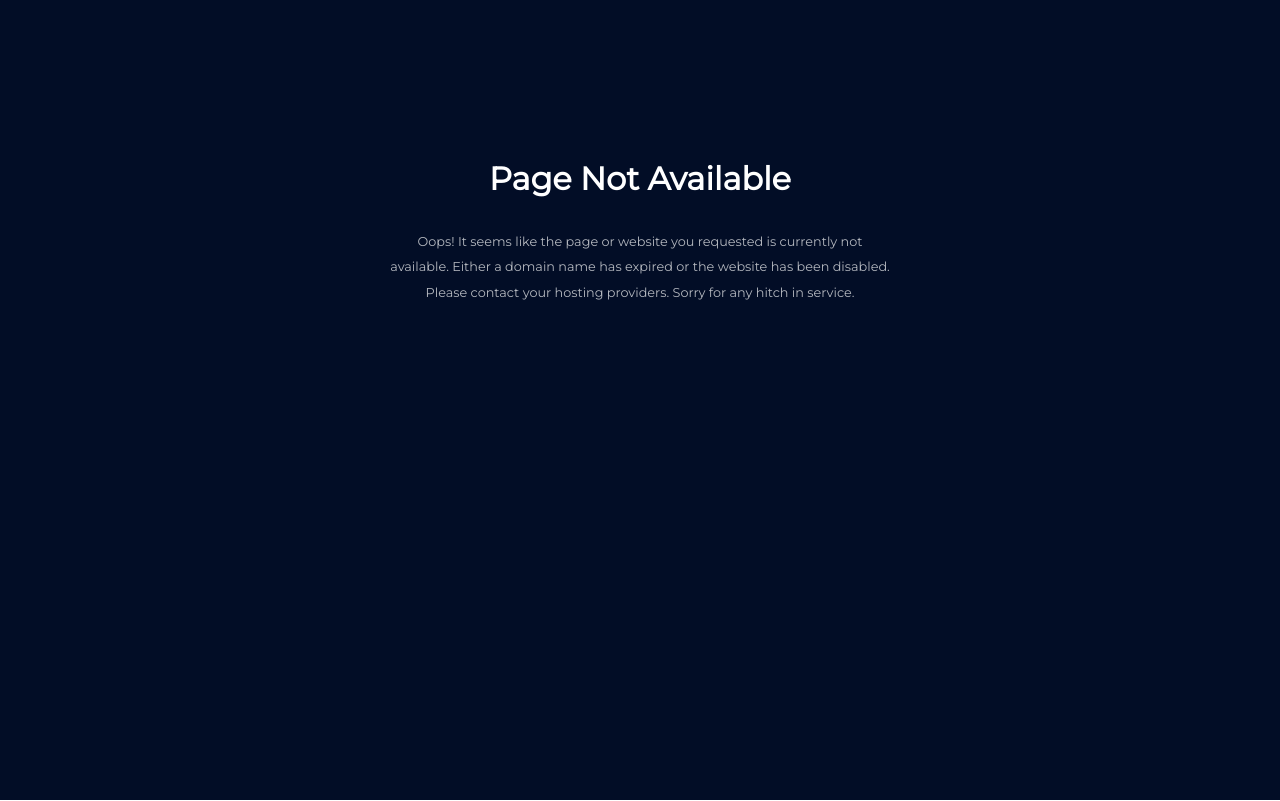
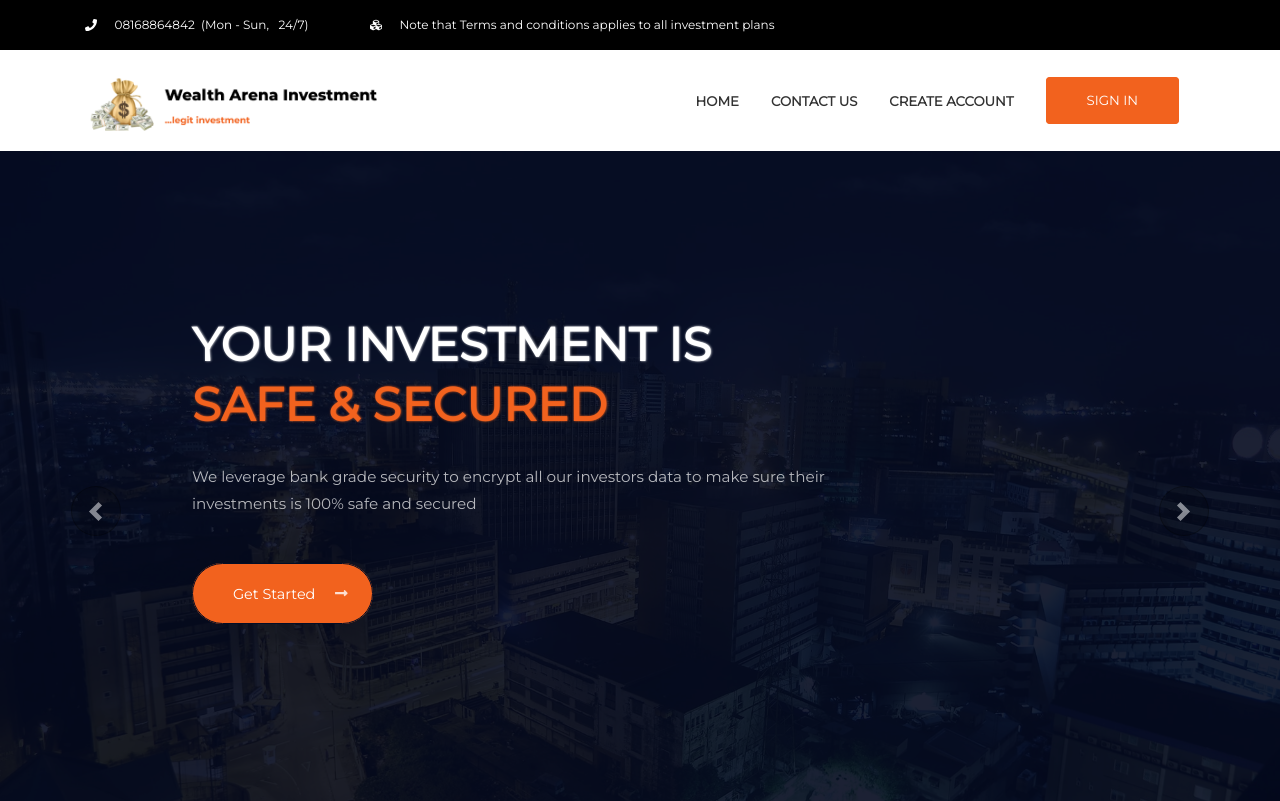
Before and after one commit to Achilles45/wealth, a Vue app: page / in a window 1280 px wide. Shown: the top 801 px of the page. Built offline with nearby package versions, Linux system fonts and the light colour scheme.

Commit message:
Unblocked the website

```diff
--- a/src/views/Index.vue
+++ b/src/views/Index.vue
@@ -1,7 +1,7 @@
 <template>
   <div class="home">
-    <Overlay />
-    <!-- <Topbar />
+    <!-- <Overlay /> -->
+    <Topbar />
     <Navbar />
     <Banner />
     <Intro />
@@ -10,7 +10,7 @@
     <Gallery />
     <Counter />
     <Testimonial />
-    <Footer /> -->
+    <Footer />
   </div>
 </template>
 
```
